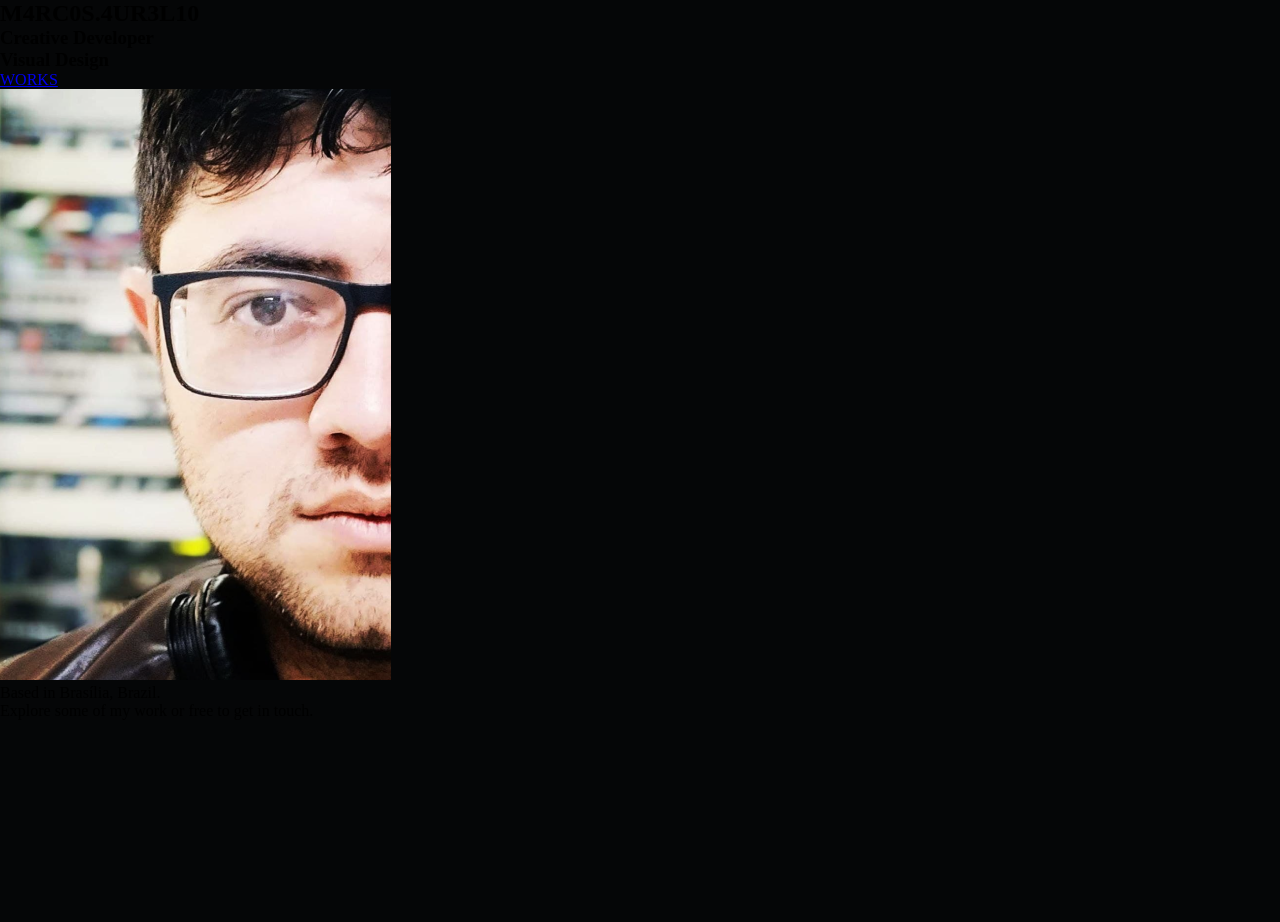
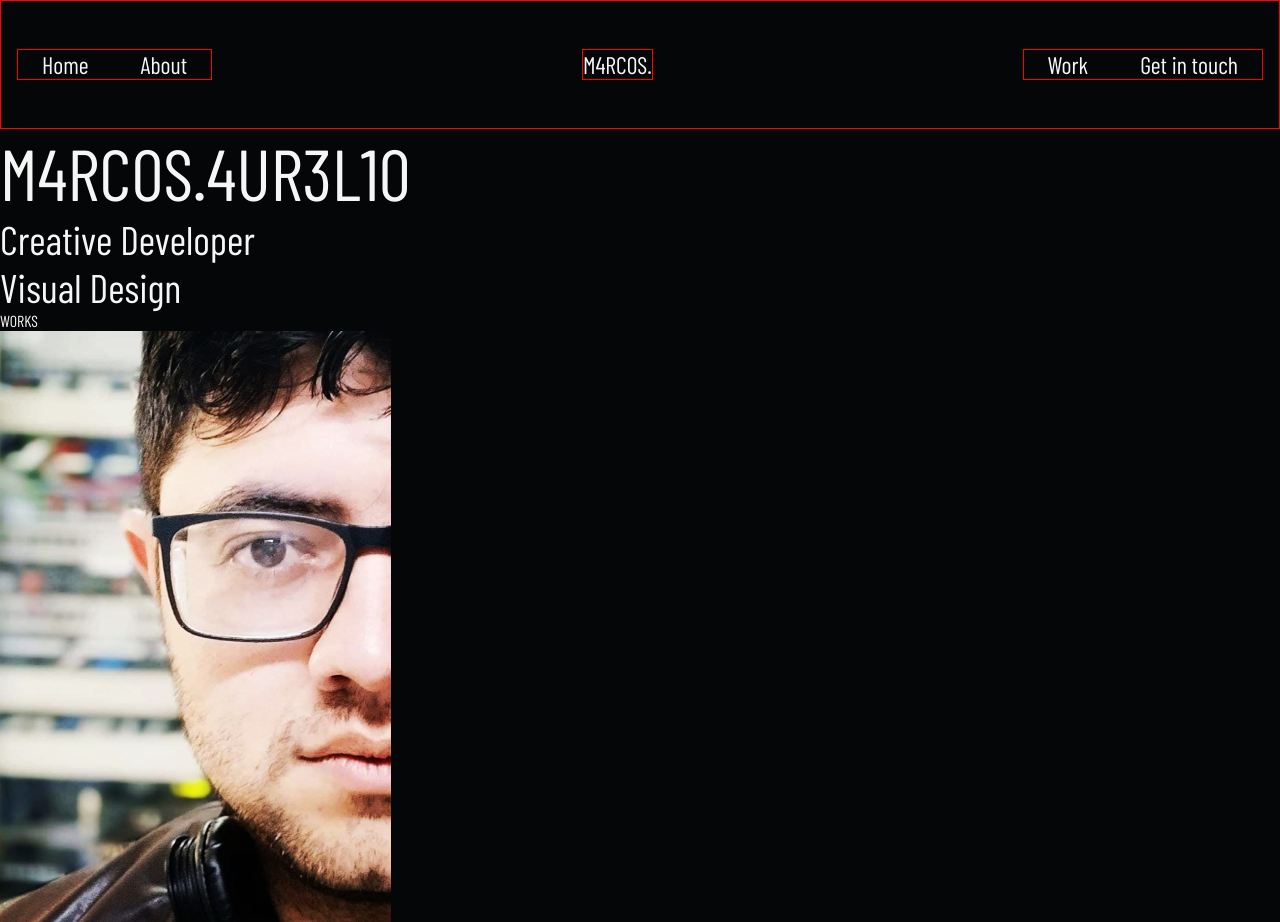
Before and after one commit to marcosaureliodev/marcosportfolio, a plain HTML site: page index.html in a window 1280 px wide. Shown: the top 922 px of the page. Before the commit the page ends 800 px from the top, so only its background shows below. Drawn offline with nearby package versions, Linux system fonts and the light colour scheme; a web font is replaced by a local one.

Commit message:
codificando menu 😎

```diff
--- a/css/sass/_color.scss
+++ b/css/sass/_color.scss
@@ -0,0 +1,14 @@
+//COLOR-BLACK
+$black-normal: #141516;
+$black-dark: #050607;
+$black-light: #15171A;
+
+//COLOR-WHITE
+$white-normal: #F5F7F7;
+$white-dark: #EDEFF0;
+$white-light: #FAFCFC;
+
+//COLOR-BLUE
+$blue-normal: #2DC7ED;
+$blue-dark: #15AED4;
+$blue-light: #4DDCFF;
--- a/css/sass/_layout.scss
+++ b/css/sass/_layout.scss
@@ -0,0 +1,18 @@
+// MENU
+.menu {
+  width: 100%;
+
+  display: flex;
+  justify-content: space-between;
+
+  padding: 48px 16px;
+}
+
+@media screen and (max-width: 1200px) {
+  .menu-left {
+    display: none;
+  }
+  .menu-right {
+    display: none;
+  }
+}
--- a/css/sass/_typografy.scss
+++ b/css/sass/_typografy.scss
@@ -0,0 +1,63 @@
+h1, h2, h3, h4, h5, h6, p, a{
+  font-family: 'Barlow Condensed', sans-serif;
+  color: $white-normal;
+  font-weight: 400;
+}
+
+a {
+  text-decoration: none;
+}
+
+.link {
+  font-size: 24px;
+
+  padding: 8px 24px;
+
+  transition: .5s ease;
+
+  position: relative;
+
+  &::after {
+    content: "";
+    display: block;
+
+    position: absolute;
+    top: 100%;
+    left: 0;
+
+    width: 0%;
+    height: 2px;
+
+    transform: translate(20%, -50%);
+    transition: .5s ease;
+
+    background-color: $white-normal;
+  }
+
+  &:hover {
+    opacity: .8;
+
+    &::after {
+      width: 70%;
+    }
+  }
+}
+
+h1 {
+  font-size: 72px;
+}
+h2 {
+  font-size: 56px;
+}
+h3 {
+  font-size: 40px;
+}
+h4 {
+  font-size: 32px;
+}
+h5 {
+  font-size: 24px;
+}
+h6 {
+  font-size: 18px;
+}
--- a/css/style.scss
+++ b/css/style.scss
@@ -1,11 +1,21 @@
-*{
-  margin: 0;
-  padding: 0;
+* {
+  margin    : 0;
+  padding   : 0;
   box-sizing: border-box;
 }
+
+@import 'sass/_color';
+@import 'sass/_typografy';
 
 body {
   width: 100%;
 
-  background-color: #050607;
+  background-color: $black-dark;
 }
+
+.border {
+  border: solid 1px red;
+}
+
+@import 'sass/_spacing';
+@import 'sass/_layout';
--- a/index.html
+++ b/index.html
@@ -8,6 +8,9 @@
 
   <link rel="stylesheet" href="css/style.css">
   <link rel="shortcut icon" href="img/icon-logo.svg" type="svg/x-icon">
+  <link rel="preconnect" href="https://fonts.googleapis.com">
+  <link rel="preconnect" href="https://fonts.gstatic.com" crossorigin>
+  <link href="https://fonts.googleapis.com/css2?family=Barlow+Condensed:wght@300;400;500&display=swap" rel="stylesheet">
   <title>Portfólio #M4RC0$-4UR3L10</title>
 </head>
 
@@ -15,22 +18,33 @@
 
   <!-- HEADER -->
 
-  <header class="menu">
-    <div class="menu-left"></div>
-    <div class="menu-logo"></div>
-    <div class="menu-right"></div>
+  <header class="menu border">
+    <div class="menu-left border">
+      <a href="#" class="link">Home</a>
+      <a href="#" class="link">About</a>
+    </div>
+    <div class="menu-logo border">
+      <h5>M4RC0S.</h5>
+    </div>
+    <div class="menu-right border">
+      <a href="#" class="link">Work</a>
+      <a href="#" class="link">Get in touch</a>
+    </div>
   </header>
 
   <!-- BACKGROUND HERO -->
 
   <div class="hero">
+
+  </div>
+
   <section class="continer">
     <div class="container-item">
       <h1>M4RC0S.4UR3L10</h1>
       <h3>Creative Developer</h3>
       <h3>Visual Design</h3>
 
-        <a href="http://">WORKS</a>
+      <a href="http://" class="square">WORKS</a>
     </div>
     <div class="container-item-2">
       <img src="img/face 1.png" alt="face marcosportfolio">
@@ -46,10 +60,6 @@
     </div>
   </section>
 
-  </div>
-
-
-
 </body>
 
 </html>
```
Also changed, not shown: css/style.css, 1 other file. Lines whose indentation alone changed are shown as unchanged.
